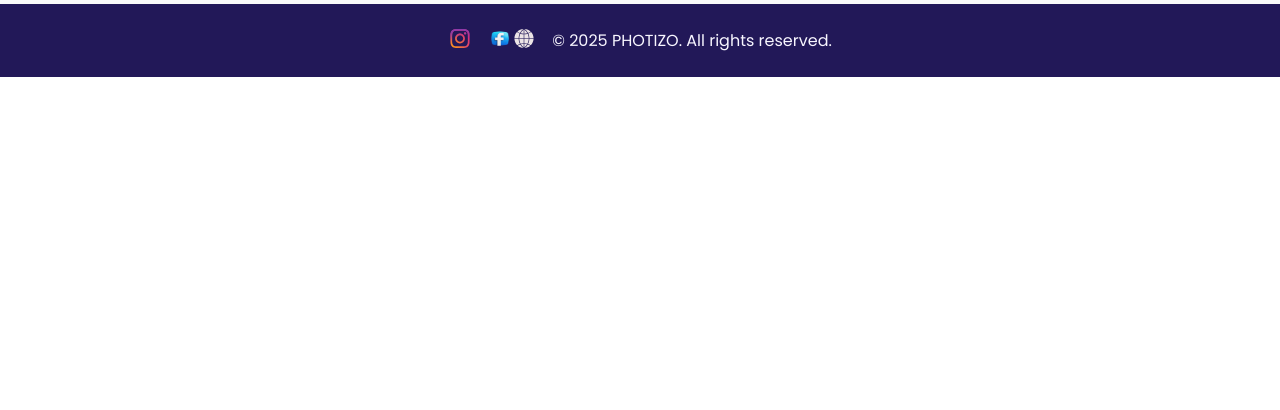
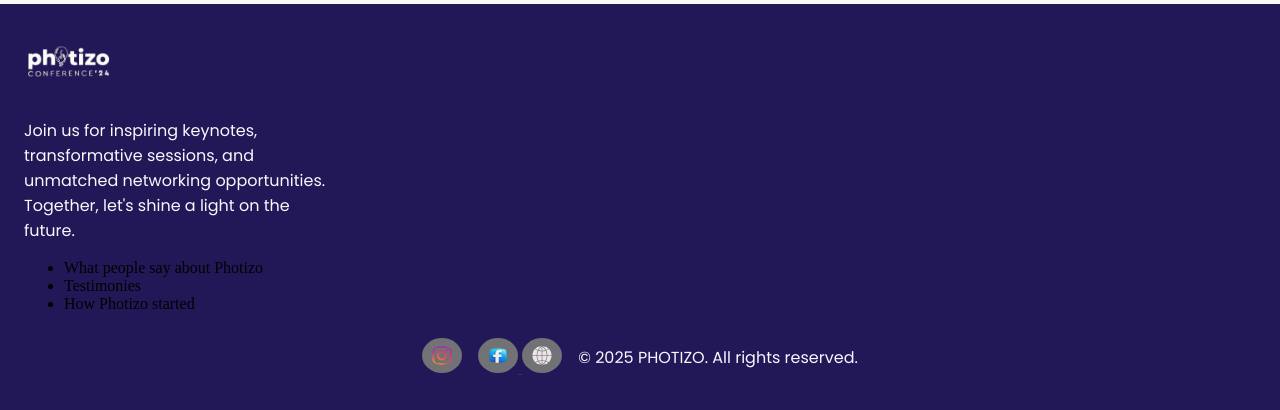
Before and after one commit to Nashville001/Photizo_1.0, a plain HTML site: page index.html in a window 1280 px wide. Shown: the part 4341-4751 px from the top of the page. Before the commit the page ends 4418 px from the top, so only its background shows below. Drawn offline with Linux system fonts and the light colour scheme; a script that the page names is missing.

Commit message:
Fixed some stuff

```diff
--- a/css/styles.css
+++ b/css/styles.css
@@ -1235,9 +1235,19 @@ body {
 
 footer {
   margin: 0;
-  padding: 0.5rem;
+  padding: 1.5rem;
   background-color: #221858;
   /* z-index: 4; */
+}
+#footer-details img{
+  width: 90px;
+  height: 70px;
+  object-fit: contain;
+}
+#footer-details p{
+  width: 20rem;
+  color: #f7f9fc;
+  font-family: var(--font-family);
 }
 .inner-footer {
   display: flex;
@@ -1259,9 +1269,15 @@ footer {
   width: 1.5rem;
   height: 1.2rem;
   cursor: pointer;
+  padding: 0.5rem;
+  border-radius: 50%;
+  background-color: #717275;
 }
 .media img:hover {
   fill: #000;
+}
+.web{
+  color: #000;
 }
 
 /*Styling from screen less than 700px */
--- a/index.html
+++ b/index.html
@@ -589,6 +589,21 @@
         </div>
       </div>
       <footer>
+        <div id="footer-details">
+          <img src="./Asset/images/Screenshot_2024-12-02_193250_-_Copy-removebg-preview.png" alt="">
+          <p>
+            Join us for inspiring keynotes,
+            transformative sessions, and unmatched networking opportunities.
+            Together, let's shine a light on the future.
+          </p>
+        </div>
+        <div>
+          <ul>
+            <li>What people say about Photizo</li>
+            <li>Testimonies</li>
+            <li>How Photizo started</li>
+          </ul>
+        </div>
         <div class="inner-footer">
           <div class="media">
             <a href="">
@@ -598,7 +613,8 @@
               />
             </a>
             <a href="">
-              <img src="./Asset/icons/face.png" alt="facebook" /><img
+              <img src="./Asset/icons/face.png" alt="facebook" />
+              <img class="web"
                 src="./Asset/icons/globe-1-svgrepo-com.svg"
                 alt="web"
               />
```
